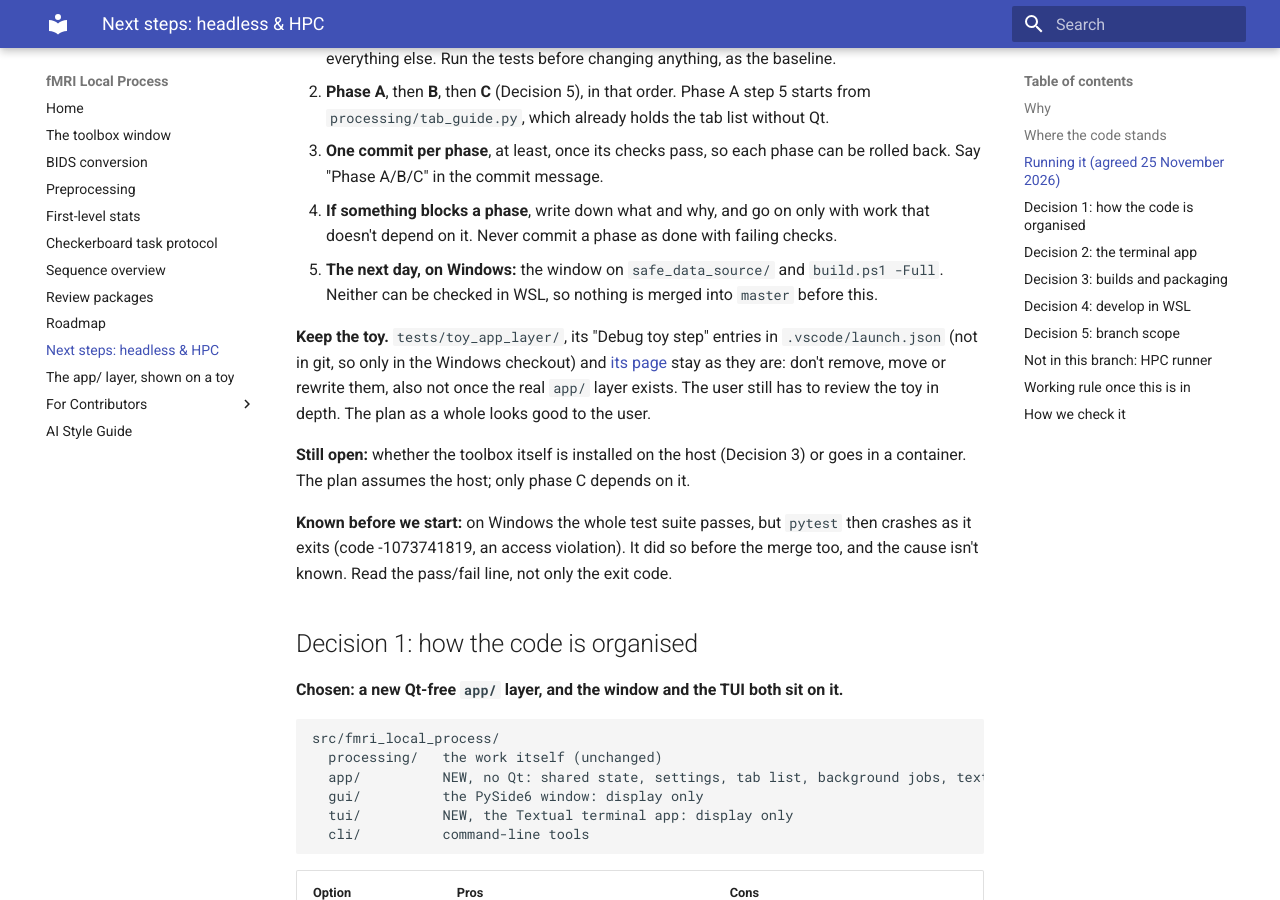
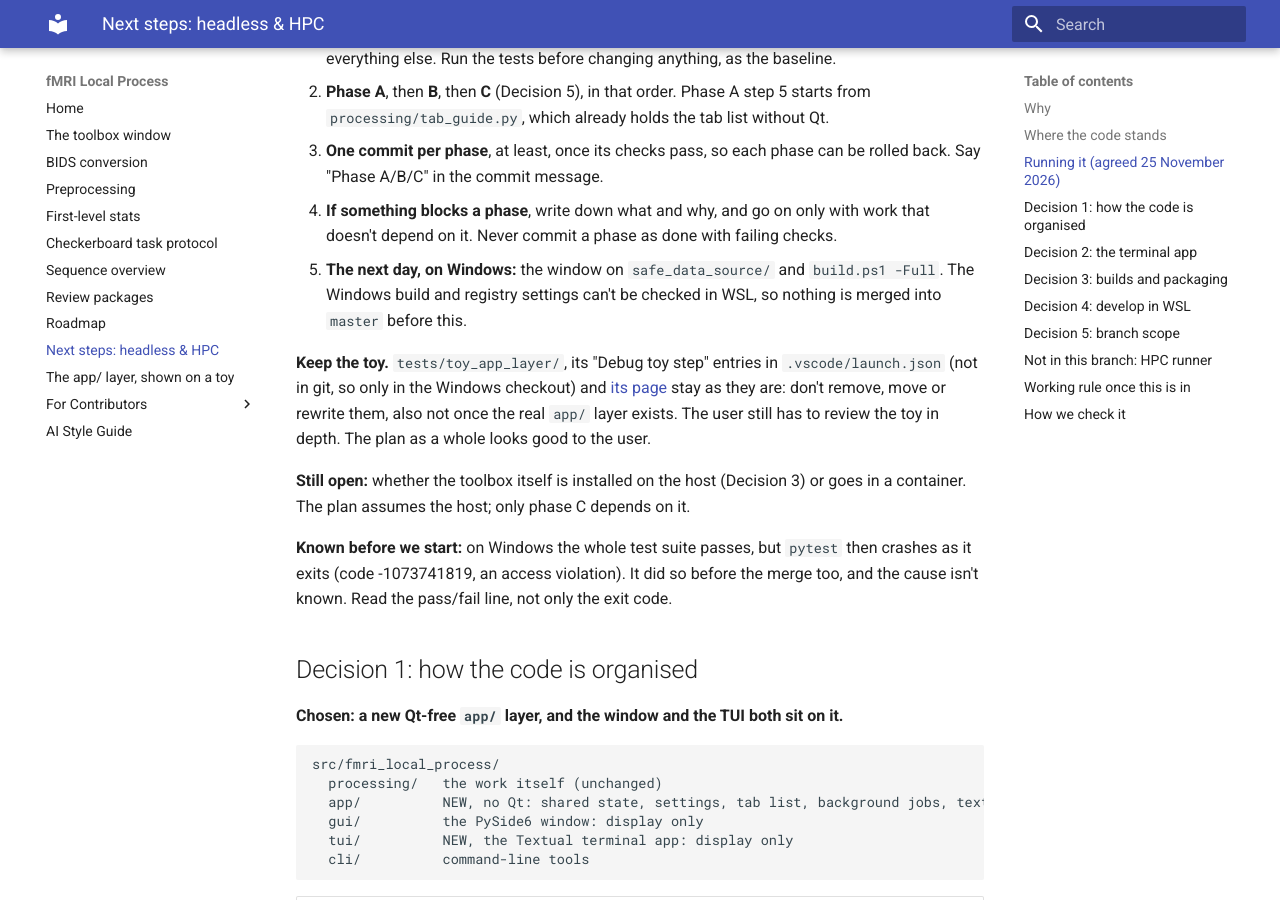
Before and after one commit to stefandup/fmri-local-process, an MkDocs documentation site: the page built from docs/next-steps.md, in a window 1280 px wide and 900 px high, scrolled down 1042 px. Built offline with MkDocs 1.6.1 and Material for MkDocs 9.7.7, drawn with Linux system fonts in a browser that asks for light colours.

Commit message:
next-steps: fix layout and what WSL can check
Co-Authored-By: Claude Opus 5.5 <noreply@anthropic.com>
Claude-Session: https://claude.ai/code/session_01RVwtBNYVQu76tsdiGegoWE

```diff
--- a/docs/next-steps.md
+++ b/docs/next-steps.md
@@ -42,13 +42,14 @@ done in one overnight run and tweaks the next day.
    back. Say "Phase A/B/C" in the commit message.
 4. **If something blocks a phase**, write down what and why, and go on only with work that
    doesn't depend on it. Never commit a phase as done with failing checks.
-5. **The next day, on Windows:** the window on `safe_data_source/` and `build.ps1 -Full`. Neither
-   can be checked in WSL, so nothing is merged into `master` before this.
+5. **The next day, on Windows:** the window on `safe_data_source/` and `build.ps1 -Full`. The
+   Windows build and registry settings can't be checked in WSL, so nothing is merged into
+   `master` before this.
 
 **Keep the toy.** `tests/toy_app_layer/`, its "Debug toy step" entries in
-`.vscode/launch.json` (not in git, so only in the Windows checkout) and [its page](app-layer-toy.md) stay as they are: don't remove, move or
-rewrite them, also not once the real `app/` layer exists. The user still has to review the toy in
-depth. The plan as a whole looks good to the user.
+`.vscode/launch.json` (not in git, so only in the Windows checkout) and
+[its page](app-layer-toy.md) stay as they are: don't remove, move or rewrite them, also not once
+the real `app/` layer exists. The user still has to review the toy in depth. The plan as a whole looks good to the user.
 
 **Still open:** whether the toolbox itself is installed on the host (Decision 3) or goes in a
 container. The plan assumes the host; only phase C depends on it.
@@ -56,6 +57,7 @@ container. The plan assumes the host; only phase C depends on it.
 **Known before we start:** on Windows the whole test suite passes, but `pytest` then crashes as
 it exits (code -1073741819, an access violation). It did so before the merge too, and the
 cause isn't known. Read the pass/fail line, not only the exit code.
+
 ## Decision 1: how the code is organised
 
 **Chosen: a new Qt-free `app/` layer, and the window and the TUI both sit on it.**
```
